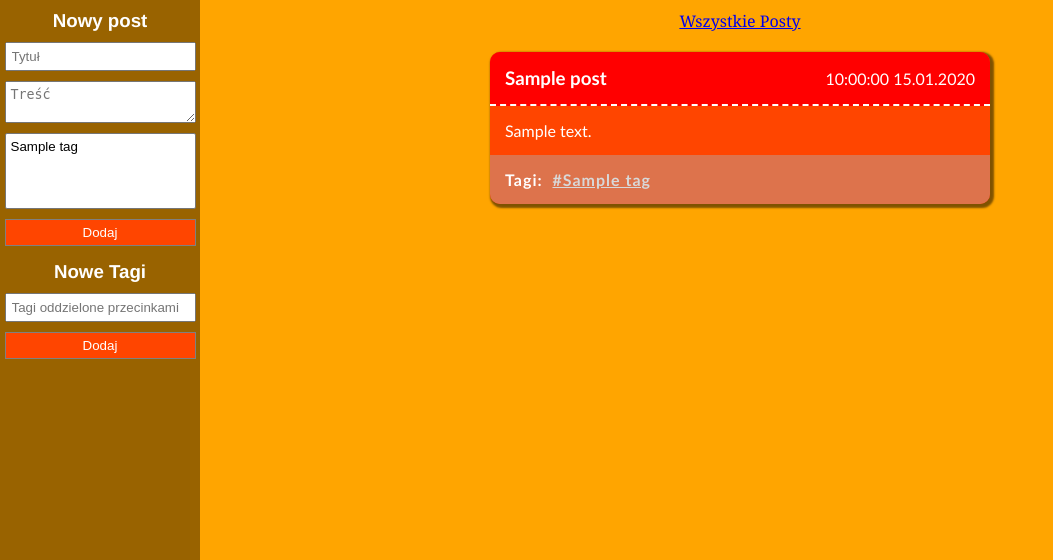
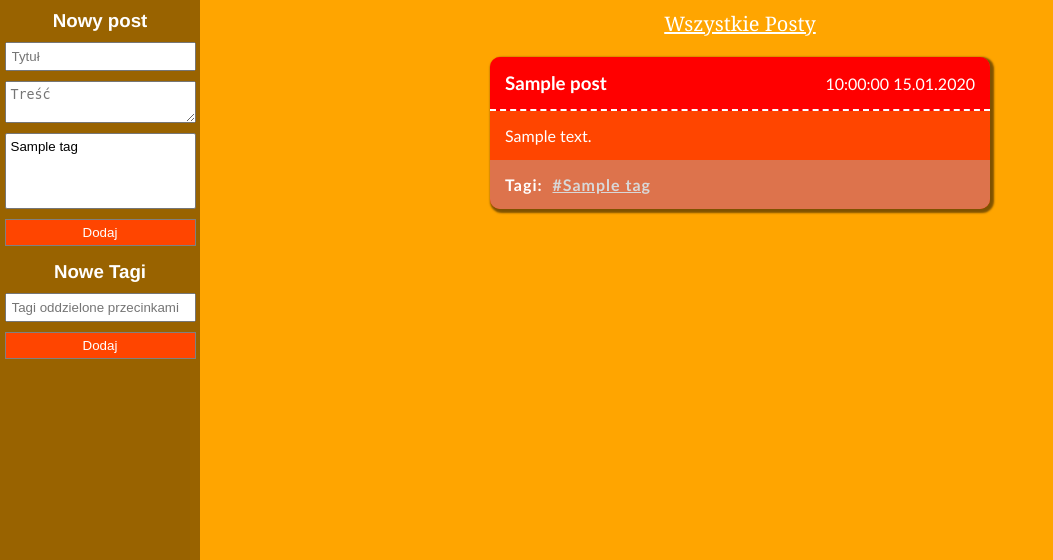
Before and after one commit to 3ti-2020/crud-wiele-do-wielu-szymon-niewiadomski, a PHP site: page /blog.php in a window 1280 px wide. Shown: the part 240-800 px from the top of the page, without its empty margins (0-1053 px from the left). Run offline with PHP 8.4, Linux system fonts and the light colour scheme; tables that the repository leaves empty or names only in its code hold one stand-in row (values such as "Sample post"); data that the repository does not hold is empty.

Commit message:
Update blog.php

```diff
--- a/blog.php
+++ b/blog.php
@@ -55,7 +55,7 @@
         </form>
     </aside>
     <main class="main">
-        <a href="blog.php">Wszystkie Posty</a>
+        <a href="blog.php" class="all-posts-link">Wszystkie Posty</a>
         <?php
         foreach($posts as $post){
             $tagsHtml = '';
```
